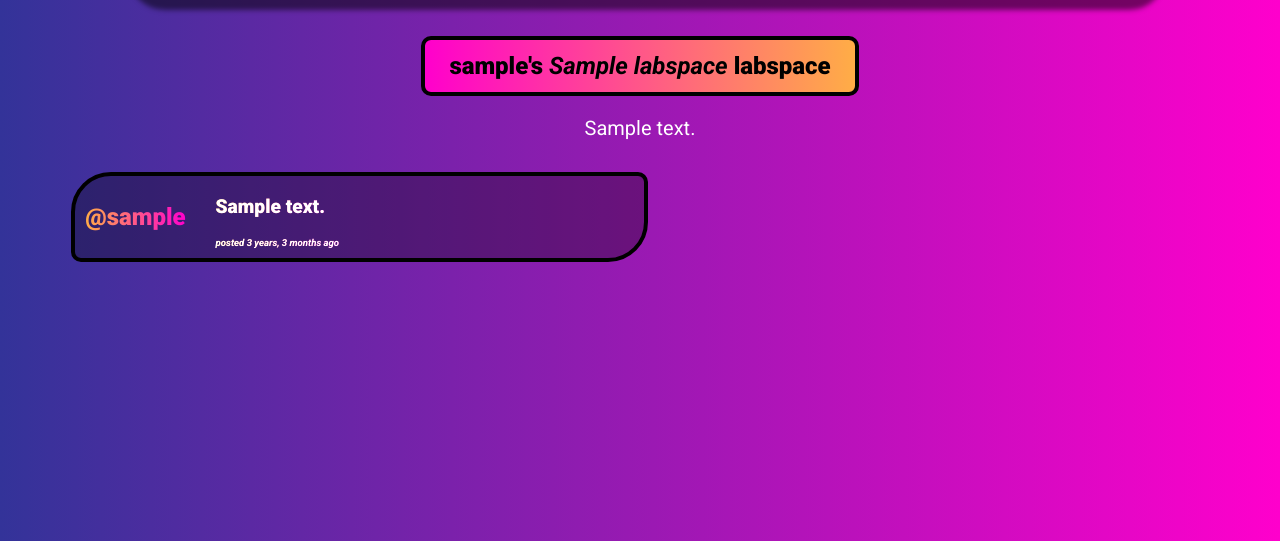
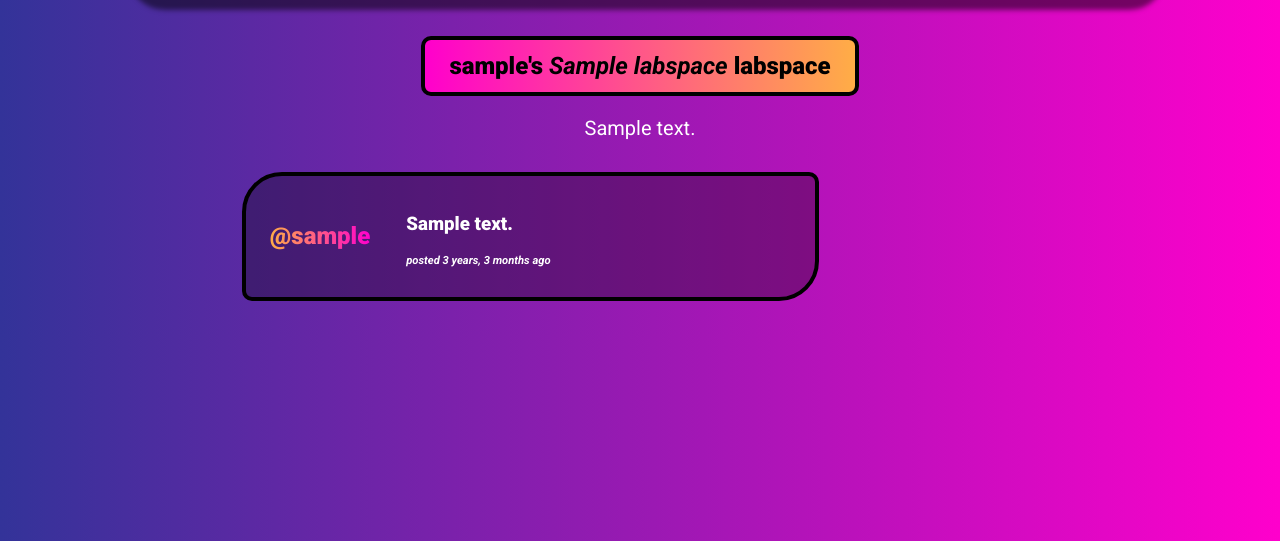
Before and after one commit to simlal/labtasks, a Django app: page /labspaces/1 in a window 1280 px wide. Shown: the part 72-613 px from the top of the page. Run offline with Django 4.2, Linux system fonts and the light colour scheme; a user stored in the database is signed in; tables that the repository leaves empty hold one stand-in row (values such as "Sample post"); parts of the project's set-up code (start-up, migrations or seed data) failed here and were passed over.

Commit message:
Messages alternating display

```diff
--- a/labtasks/labspaces/templates/labspaces/labspace.html
+++ b/labtasks/labspaces/templates/labspaces/labspace.html
@@ -9,6 +9,8 @@
 
 {% block content %}
 
+{% load my_filters %}
+
 <div id="labspace-header">
     <h2 class="labspace-title">{{ labspace.host }}'s <em color="white">{{ labspace.name }}</em> labspace</h2>
     <p class="description">{{ labspace.description }}</p>
@@ -18,12 +20,14 @@
 
     {% if messages %}
         {% for message in messages %}
+            {% get_alignment messages=messages current_message=message as align_val %}
+            <div class="user-post {{ align_val }}">
 
-        <div class="user-post" {% if message.user == current_user %}left-align{% else %}right-align{% endif %}>
-            <h3>@{{ message.user }}<h3>
-            <p class="body"> {{ message.body }}</p>
-            <p class="timestamp">posted {{ message.created|timesince }} ago</p>
-        </div>
+
+                <h3 class="message-user">@{{ message.user }}<h3>
+                <p class="message-body"> {{ message.body }}</p>
+                <p class="message-timestamp">posted {{ message.created|timesince }} ago</p>
+            </div>
         {% endfor %}
     {% else %}
         <div class="no-messages">
--- a/labtasks/labspaces/templatetags/my_filters.py
+++ b/labtasks/labspaces/templatetags/my_filters.py
@@ -5,3 +5,47 @@ register = template.Library()
 @register.filter
 def get_timesince(timesince_last_message, labspace_id):
     return timesince_last_message.get(labspace_id, 'No messages yet')
+
+@register.simple_tag
+def is_same_user_as_previous(messages, current_message):
+    for i, message in enumerate(messages):
+        if message == current_message and i > 0:
+            return messages[i-1].user == current_message.user
+    return False
+
+@register.simple_tag
+def get_alignment(messages, current_message):
+
+
+    for i, message in enumerate(messages):
+
+        if i == 0:
+            alignment = "center-left"
+
+        # Switch align for all messages after pinned
+        if i > 0:
+            if current_message.user != messages[i - 1].user:
+                if alignment == "center-left":
+                    alignment = "center-right"
+                else:
+                    alignment = "center-left"
+            else:
+                if alignment == "center-left":
+                    alignment = "center-left"
+                else:
+                    alignment = "center-right"
+
+        if message == current_message:
+            return alignment
+    return alignment
+
+
+
+# @register.simple_tag
+# def get_alignment(messages, current_message):
+#     alignment = 'left'
+#     for message in messages:
+#         if message == current_message:
+#             return alignment
+#         alignment = 'right' if alignment == 'left' else 'left'
+#     return alignment
--- a/labtasks/labspaces/views.py
+++ b/labtasks/labspaces/views.py
@@ -134,11 +134,11 @@ def cancel_edit_labspace():
 def unauthorized(request):
     return render(request, "labspaces/unauthorized.html")
 
-# @login_required
+@login_required(login_url="user_authentication:login_page")
 def labspace(request, pk):
     # Get labspace and all related messages
     labspace = Labspace.objects.get(id=pk)
-    messages = Message.objects.filter(labspace=labspace)
+    messages = labspace.message_set.all().order_by("created")
 
     context = {
         "labspace": labspace,
--- a/labtasks/static/styles/labspaces.css
+++ b/labtasks/static/styles/labspaces.css
@@ -235,6 +235,7 @@
     margin: auto;
 
 }
+/* Messages placement */
 
 #labspace-messages {
     margin: auto;
@@ -242,48 +243,49 @@
     align-items: center;
     width: 90%;
     margin-top: 2em;
+    margin-bottom: 2em;
 
 }
 
 #labspace-messages .user-post {
     border: 4px solid var(--primary-text-col);
     border-radius: 40px 10px;
+    width: 50%;
+    margin: 0 auto;
     margin-bottom: 1em;
     display: flex;
     align-items: center;
-    width: 50%;
     background-color: rgba(0,0,0,0.3);
 }
 
-.left-align {
-    text-align: left;
+#labspace-messages .user-post.center-left {
+    margin-left: 15%;
 }
 
-.right-align {
-    text-align: right;
+#labspace-messages .user-post.center-right {
+    margin-left: 45%;
 }
 
-#labspace-messages h3 {
+
+#labspace-messages .message-user {
     font-size: 1.5em;
     display: inline-block;
-    margin-left: 10px;
-    margin-right: 20px;
-    margin-top: 0;
-    margin-bottom: 0;
+    margin-left: 1em;
+    margin-right: 1.5em;
     background: linear-gradient(to right, var(--accent-yellow), var(--accent-pink));
     color:transparent;
     background-clip: text;
 
 }
 
-#labspace-messages .body {
+#labspace-messages .message-body {
     color: var(--secondary-text-col);
-    font-size: 0.8em;
+    font-size: 1em;
 }
 
-#labspace-messages .timestamp {
+#labspace-messages .message-timestamp {
     color: var(--secondary-text-col);
-    font-size: 0.4em;
+    font-size: 0.6em;
     font-style: italic;
 }
 
```
